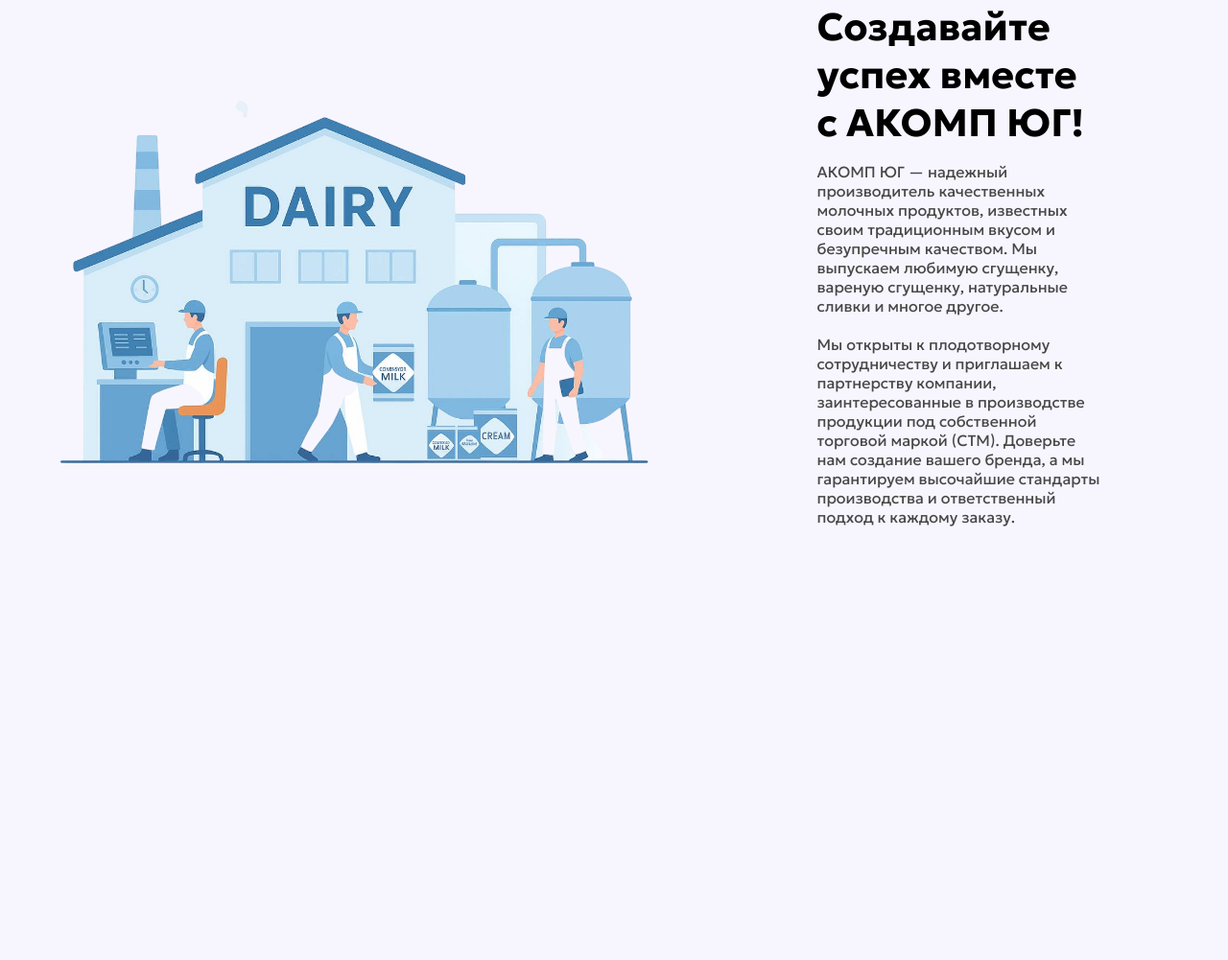
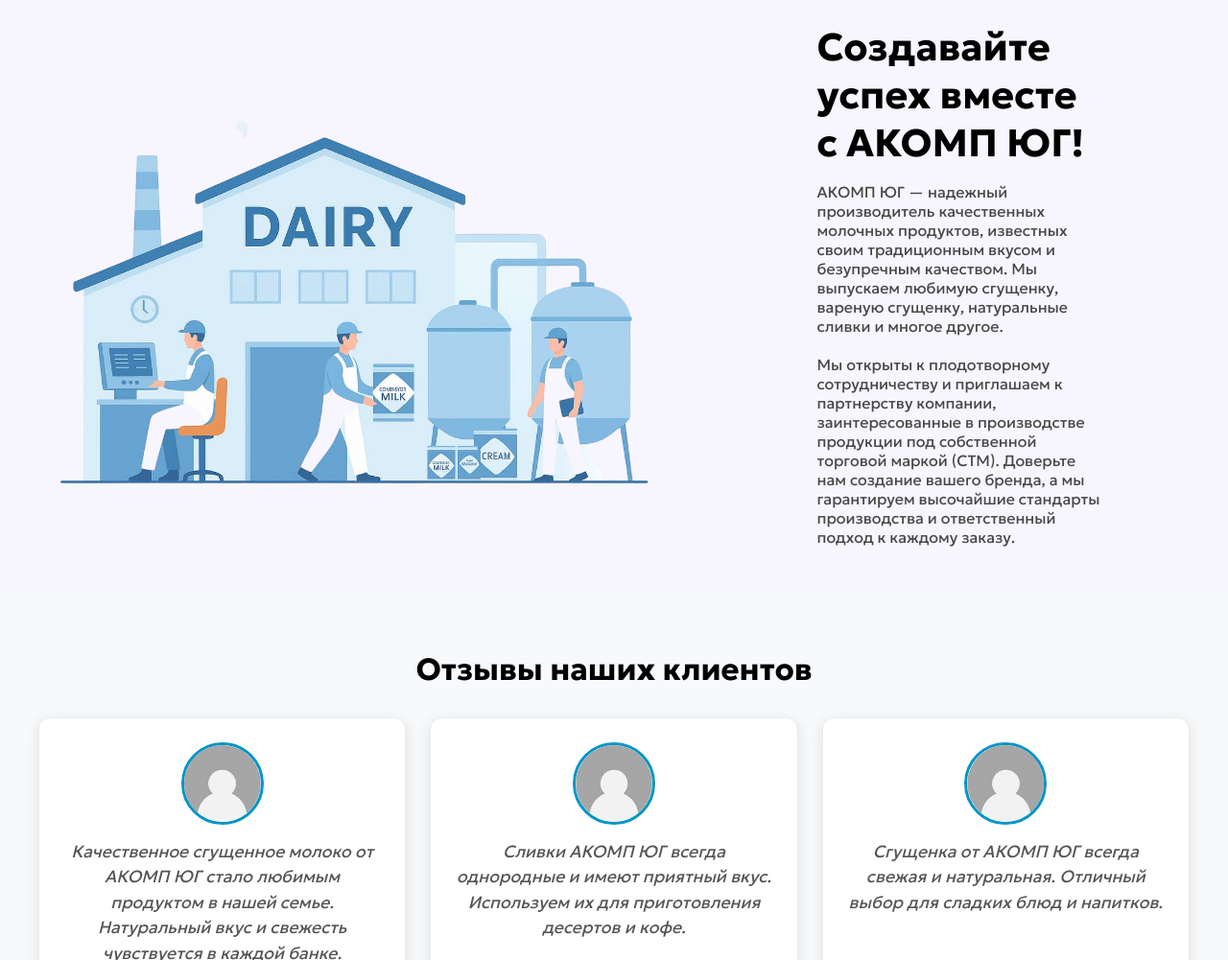
Before and after one commit to Kiboiko/AKOMP, a plain HTML site: page index.html in a window 1280 px wide. Shown: the part 1799-2800 px from the top of the page at 96% size. Before the commit the page ends 2395 px from the top, so only its background shows below. Drawn offline with Linux system fonts and the light colour scheme.

Commit message:
commentsPage

```diff
--- /dev/null
+++ b/CSS/commentsStyles.css
@@ -0,0 +1,94 @@
+.commentsPage {
+  padding: 40px 20px;
+  background-color: #f8f9fa;
+}
+
+.commentsPage > .pageName {
+  text-align: center;
+  margin-bottom: 30px;
+  color: var(--black-color);
+  font-size: 2em;
+}
+
+.comments-grid {
+  display: grid;
+  grid-template-columns: repeat(auto-fit, minmax(350px, 1fr));
+  gap: 25px;
+  max-width: 1200px;
+  margin: 0 auto;
+  padding: 0 20px;
+}
+
+.comment-card {
+  background: white;
+  border-radius: 12px;
+  padding: 25px;
+  box-shadow: 0 4px 15px rgba(0, 0, 0, 0.1);
+  transition: transform 0.3s ease, box-shadow 0.3s ease;
+  display: flex;
+  flex-direction: column;
+  align-items: center;
+  text-align: center;
+  border: 1px solid #e9ecef;
+}
+
+.comment-card:hover {
+  transform: translateY(-5px);
+  box-shadow: 0 8px 25px rgba(0, 0, 0, 0.15);
+}
+
+.comment-image {
+  width: 80px;
+  height: 80px;
+  border-radius: 50%;
+  object-fit: cover;
+  margin-bottom: 15px;
+  border: 3px solid var(--light-blue-color);
+}
+
+.comment-description {
+  color: #555;
+  font-size: 1.1em;
+  line-height: 1.5;
+  margin-bottom: 15px;
+  font-style: italic;
+  flex-grow: 1;
+}
+
+.comment-name {
+  font-weight: bold;
+  color: var(--black-color);
+  font-size: 1.2em;
+  margin-top: 10px;
+}
+
+/* Адаптивность для мобильных устройств */
+@media (max-width: 768px) {
+  .comments-grid {
+    grid-template-columns: 1fr;
+    gap: 20px;
+    padding: 0 10px;
+  }
+
+  .comment-card {
+    padding: 20px;
+  }
+
+  .commentsPage > .pageName {
+    font-size: 1.5em;
+  }
+}
+
+@media (max-width: 480px) {
+  .comments-grid {
+    grid-template-columns: 1fr;
+  }
+
+  .comment-card {
+    padding: 15px;
+  }
+
+  .comment-description {
+    font-size: 1em;
+  }
+}
--- a/CSS/style.css
+++ b/CSS/style.css
@@ -2,6 +2,7 @@
 @import url("/CSS/headerStyles.css");
 @import url("/CSS/catalogStyles.css");
 @import url("/CSS/aboutUsStyles.css");
+@import url("/CSS/commentsStyles.css");
 @import url("https://fonts.googleapis.com/css2?family=Geologica:wght@100..900&display=swap");
 :root {
   --black-color: #000000;
@@ -23,3 +24,7 @@ button {
   width: fit-content;
   height: auto;
 }
+.pageName {
+  text-align: center;
+  font-size: 2.5rem;
+}
--- /dev/null
+++ b/comments.json
@@ -0,0 +1,20 @@
+[
+  {
+    "id": 1,
+    "name": "Алексей",
+    "description": "Качественное сгущенное молоко от АКОМП ЮГ стало любимым продуктом в нашей семье. Натуральный вкус и свежесть чувствуется в каждой банке.",
+    "image": "media/comment-1.png"
+  },
+  {
+    "id": 2,
+    "name": "Марина",
+    "description": "Сливки АКОМП ЮГ всегда однородные и имеют приятный вкус. Используем их для приготовления десертов и кофе.",
+    "image": "media/comment-1.png"
+  },
+  {
+    "id": 3,
+    "name": "Елена",
+    "description": "Сгущенка от АКОМП ЮГ всегда свежая и натуральная. Отличный выбор для сладких блюд и напитков.",
+    "image": "media/comment-1.png"
+  }
+]
--- a/index.html
+++ b/index.html
@@ -63,6 +63,12 @@
         >
       </div>
     </div>
+    <div class="commentsPage">
+      <h1 class="pageName">Отзывы наших клиентов</h1>
+      <div class="comments-grid" id="commentsContainer">
+        <!-- Отзывы будут генерироваться здесь -->
+      </div>
+    </div>
     <script src="main.js"></script>
   </body>
 </html>
--- a/main.js
+++ b/main.js
@@ -36,7 +36,6 @@ class ProductManager {
 
   // Метод для создания HTML карточки
   createProductCard(product) {
-    console.log(this.getLongestDescription());
     let formatDescription =
       product.description +
       " ".repeat(this.getLongestDescription() - product.description.length);
@@ -65,9 +64,46 @@ class ProductManager {
   }
 }
 
+class CommentsManager {
+  constructor() {
+    this.comments = [];
+    this.container = document.getElementById("commentsContainer");
+  }
+
+  async loadComments() {
+    try {
+      const response = await fetch("comments.json");
+      this.comments = await response.json();
+      this.renderComments();
+      console.log(this.comments);
+    } catch (error) {
+      console.error("Ошибка загрузки комментариев:", error);
+    }
+  }
+
+  createCommentCard(comment) {
+    // Исправлено: параметр comment вместо product
+    return `
+            <div class="comment-card" data-id="${comment.id}">
+                <img src="${comment.image}" alt="${comment.name}" class="comment-image">
+                <div class="comment-description">${comment.description}</div>
+                <div class="comment-name">${comment.name}</div> <!-- Исправлено: comment.name вместо product.name -->
+            </div>
+        `;
+  }
+
+  renderComments() {
+    this.container.innerHTML = this.comments
+      .map((comment) => this.createCommentCard(comment))
+      .join("");
+  }
+}
+
 const productManager = new ProductManager();
+const commentsManager = new CommentsManager();
 
 // Загружаем товары при загрузке страницы
 document.addEventListener("DOMContentLoaded", () => {
   productManager.loadProducts();
+  commentsManager.loadComments();
 });
```
Also changed, not shown: media/comment-1.png (added).
